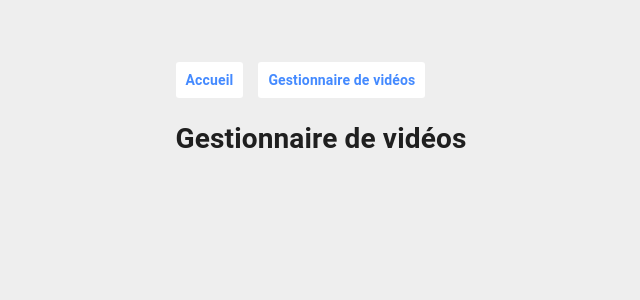
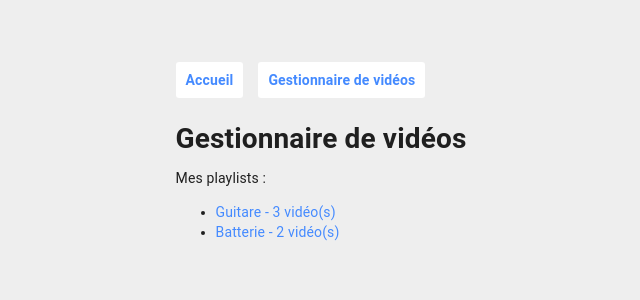
Before and after one commit to SappaVal/music-search, a Vue app: page /#/gestion in a window 1280 px wide. Shown: the top 300 px of the page, without its empty margins (319-959 px from the left). Built offline with nearby package versions, Linux system fonts and the light colour scheme; what vue-youtube would draw is missing.

Commit message:
Debut de la gestion des playlists

```diff
--- a/src/components/Gestion.vue
+++ b/src/components/Gestion.vue
@@ -1,7 +1,12 @@
 <template>
     <div class="gestion">
         <h1>Gestionnaire de vidéos</h1>
-        <p></p>
+        Mes playlists :
+        <ul id="example-2">
+          <li v-for="(item, index) in playlists" :key="index.playlist">
+            <a href="#">{{ item.playlist.nom }} - {{ Object.keys( item.playlist.videos ).length }} vidéo(s)</a>
+          </li>
+        </ul>
     </div>
 </template>
 
@@ -9,6 +14,29 @@
 export default {
   data(){
     return {
+      playlists: [
+        {
+          playlist: {
+            nom : 'Guitare',
+            videos :
+            [
+              'lien1',
+              'lien2',
+              'lien3'
+            ]
+          }
+        },
+        {
+          playlist: {
+            nom : 'Batterie',
+            videos :
+            [
+              'lien1',
+              'lien2'
+            ]
+          }
+        }
+      ]
     }
   }
 }
```
